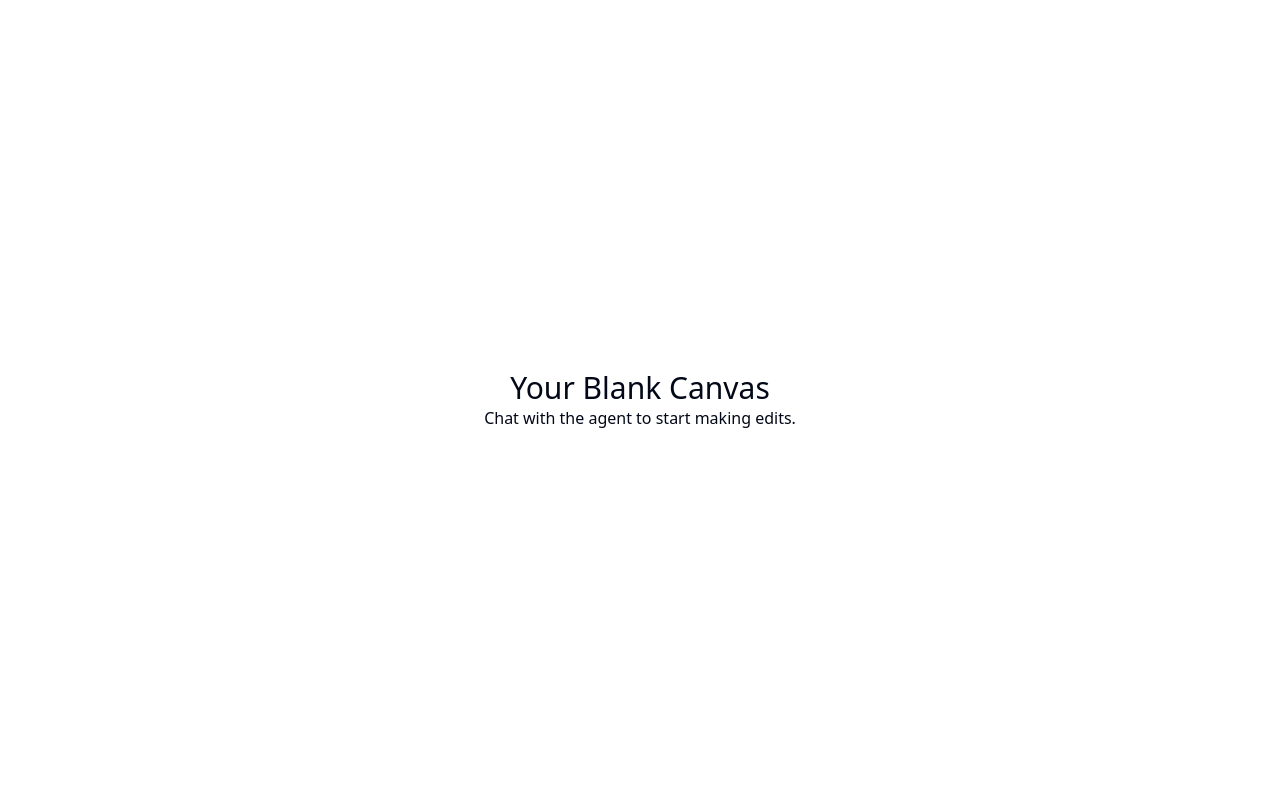
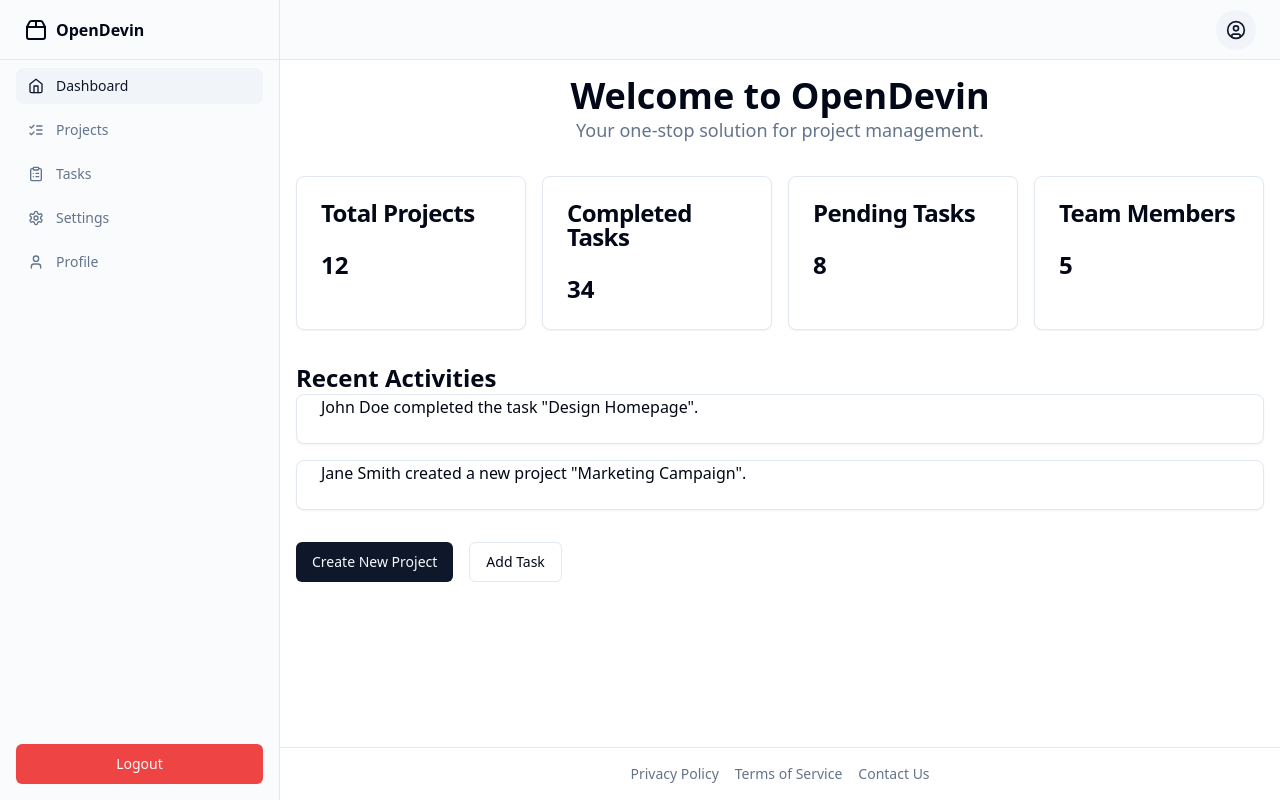
Before and after one commit to GPT-Engineer-App/opendevin-web-app, a React (Vite) app: page / in a window 1280 px wide. Built offline with nearby package versions, Linux system fonts and the light colour scheme.

Commit message:
Initial layout for OpenDevin mockup with sidebar navigation, main content area, and footer.

```diff
--- a/src/App.jsx
+++ b/src/App.jsx
@@ -3,7 +3,7 @@ import { TooltipProvider } from "@/components/ui/tooltip";
 import { QueryClient, QueryClientProvider } from "@tanstack/react-query";
 import { Home } from "lucide-react";
 import { Route, BrowserRouter as Router, Routes } from "react-router-dom";
-import Layout from "./layouts/default"; // available: default, navbar, sidebar
+import Layout from "./layouts/sidebar"; // Change layout to sidebar
 import Index from "./pages/Index.jsx";
 const queryClient = new QueryClient();
 
--- a/src/layouts/sidebar.jsx
+++ b/src/layouts/sidebar.jsx
@@ -9,7 +9,7 @@ import {
 } from "@/components/ui/dropdown-menu";
 import { Sheet, SheetContent, SheetTrigger } from "@/components/ui/sheet";
 import { cn } from "@/lib/utils";
-import { CircleUser, Menu, Package2 } from "lucide-react";
+import { CircleUser, Menu, Package2, Home, ListChecks, ClipboardList, Settings, User } from "lucide-react";
 import { NavLink, Outlet } from "react-router-dom";
 import { navItems } from "../App";
 
@@ -26,6 +26,13 @@ const Layout = () => {
         <main className="flex-grow p-4 overflow-auto">
           <Outlet />
         </main>
+        <footer className="border-t p-4 text-center text-sm text-muted-foreground">
+          <nav className="flex justify-center space-x-4">
+            <a href="/privacy-policy" className="hover:underline">Privacy Policy</a>
+            <a href="/terms-of-service" className="hover:underline">Terms of Service</a>
+            <a href="/contact-us" className="hover:underline">Contact Us</a>
+          </nav>
+        </footer>
       </div>
     </div>
   );
@@ -37,18 +44,30 @@ const Sidebar = () => (
       <div className="flex h-14 items-center border-b px-4 lg:h-[60px] lg:px-6">
         <NavLink to="/" className="flex items-center gap-2 font-semibold">
           <Package2 className="h-6 w-6" />
-          <span>Acme Inc</span>
+          <span>OpenDevin</span>
         </NavLink>
       </div>
       <div className="flex-1">
         <nav className="grid items-start px-2 text-sm font-medium lg:px-4 gap-2">
-          {navItems.map((item) => (
-            <SidebarNavLink key={item.to} to={item.to}>
-              {item.icon}
-              {item.title}
-            </SidebarNavLink>
-          ))}
+          <SidebarNavLink to="/" icon={<Home className="h-4 w-4" />}>
+            Dashboard
+          </SidebarNavLink>
+          <SidebarNavLink to="/projects" icon={<ListChecks className="h-4 w-4" />}>
+            Projects
+          </SidebarNavLink>
+          <SidebarNavLink to="/tasks" icon={<ClipboardList className="h-4 w-4" />}>
+            Tasks
+          </SidebarNavLink>
+          <SidebarNavLink to="/settings" icon={<Settings className="h-4 w-4" />}>
+            Settings
+          </SidebarNavLink>
+          <SidebarNavLink to="/profile" icon={<User className="h-4 w-4" />}>
+            Profile
+          </SidebarNavLink>
         </nav>
+      </div>
+      <div className="p-4">
+        <Button variant="destructive" className="w-full">Logout</Button>
       </div>
     </div>
   </div>
@@ -69,14 +88,27 @@ const MobileSidebar = () => (
           className="flex items-center gap-2 text-lg font-semibold mb-4"
         >
           <Package2 className="h-6 w-6" />
-          <span className="sr-only">Acme Inc</span>
+          <span>OpenDevin</span>
         </NavLink>
-        {navItems.map((item) => (
-          <SidebarNavLink key={item.to} to={item.to}>
-            {item.title}
-          </SidebarNavLink>
-        ))}
+        <SidebarNavLink to="/" icon={<Home className="h-4 w-4" />}>
+          Dashboard
+        </SidebarNavLink>
+        <SidebarNavLink to="/projects" icon={<ListChecks className="h-4 w-4" />}>
+          Projects
+        </SidebarNavLink>
+        <SidebarNavLink to="/tasks" icon={<ClipboardList className="h-4 w-4" />}>
+          Tasks
+        </SidebarNavLink>
+        <SidebarNavLink to="/settings" icon={<Settings className="h-4 w-4" />}>
+          Settings
+        </SidebarNavLink>
+        <SidebarNavLink to="/profile" icon={<User className="h-4 w-4" />}>
+          Profile
+        </SidebarNavLink>
       </nav>
+      <div className="p-4">
+        <Button variant="destructive" className="w-full">Logout</Button>
+      </div>
     </SheetContent>
   </Sheet>
 );
@@ -100,7 +132,7 @@ const UserDropdown = () => (
   </DropdownMenu>
 );
 
-const SidebarNavLink = ({ to, children }) => (
+const SidebarNavLink = ({ to, icon, children }) => (
   <NavLink
     to={to}
     className={({ isActive }) =>
@@ -110,6 +142,7 @@ const SidebarNavLink = ({ to, children }) => (
       )
     }
   >
+    {icon}
     {children}
   </NavLink>
 );
--- a/src/pages/Index.jsx
+++ b/src/pages/Index.jsx
@@ -1,10 +1,72 @@
-// Update this page (the content is just a fallback if you fail to update the page)
+import { Card, CardContent, CardHeader, CardTitle } from "@/components/ui/card";
+import { Button } from "@/components/ui/button";
+import { Home, Project, Task, Settings, User } from "lucide-react";
 
 const Index = () => {
   return (
-    <div className="text-center">
-      <h1 className="text-3xl">Your Blank Canvas</h1>
-      <p>Chat with the agent to start making edits.</p>
+    <div className="space-y-8">
+      <header className="text-center">
+        <h1 className="text-4xl font-bold">Welcome to OpenDevin</h1>
+        <p className="text-lg text-muted-foreground">
+          Your one-stop solution for project management.
+        </p>
+      </header>
+
+      <section className="grid grid-cols-1 gap-4 md:grid-cols-2 lg:grid-cols-4">
+        <Card>
+          <CardHeader>
+            <CardTitle>Total Projects</CardTitle>
+          </CardHeader>
+          <CardContent>
+            <p className="text-2xl font-bold">12</p>
+          </CardContent>
+        </Card>
+        <Card>
+          <CardHeader>
+            <CardTitle>Completed Tasks</CardTitle>
+          </CardHeader>
+          <CardContent>
+            <p className="text-2xl font-bold">34</p>
+          </CardContent>
+        </Card>
+        <Card>
+          <CardHeader>
+            <CardTitle>Pending Tasks</CardTitle>
+          </CardHeader>
+          <CardContent>
+            <p className="text-2xl font-bold">8</p>
+          </CardContent>
+        </Card>
+        <Card>
+          <CardHeader>
+            <CardTitle>Team Members</CardTitle>
+          </CardHeader>
+          <CardContent>
+            <p className="text-2xl font-bold">5</p>
+          </CardContent>
+        </Card>
+      </section>
+
+      <section>
+        <h2 className="text-2xl font-bold">Recent Activities</h2>
+        <div className="space-y-4">
+          <Card>
+            <CardContent>
+              <p>John Doe completed the task "Design Homepage".</p>
+            </CardContent>
+          </Card>
+          <Card>
+            <CardContent>
+              <p>Jane Smith created a new project "Marketing Campaign".</p>
+            </CardContent>
+          </Card>
+        </div>
+      </section>
+
+      <section className="flex space-x-4">
+        <Button>Create New Project</Button>
+        <Button variant="outline">Add Task</Button>
+      </section>
     </div>
   );
 };
```
